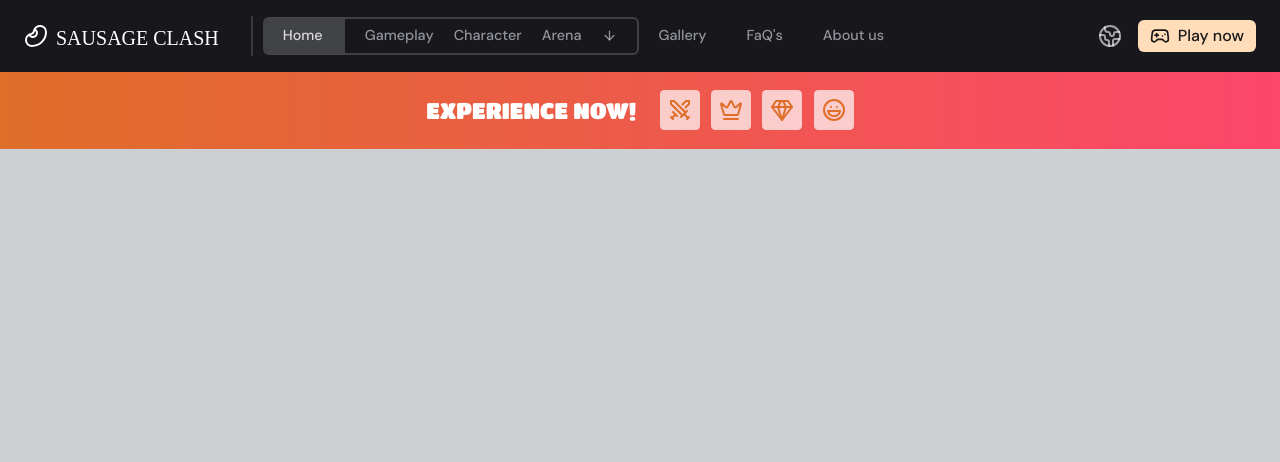
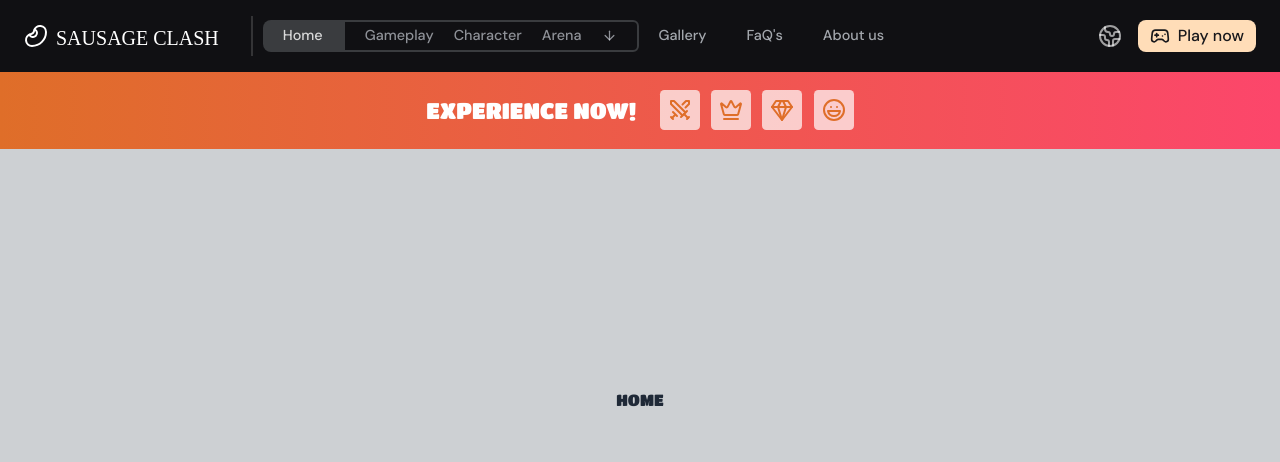
Before and after one commit to aikhe/BSEMC3B-ssgclsh, a Next.js app: page / in a window 1280 px wide. Shown: the top 462 px of the page. Built offline with nearby package versions, Linux system fonts and the light colour scheme; a web font is replaced by a local one.

Commit message:
finished sidebar & implemented hover states

```diff
--- a/app/(landing)/page.tsx
+++ b/app/(landing)/page.tsx
@@ -1,15 +1,17 @@
 import { Arena } from "@/components/landing/arena";
 import { Character } from "@/components/landing/character";
+import { Footer } from "@/components/landing/footer";
 import { Gameplay } from "@/components/landing/gameplay";
 import { Hero } from "@/components/landing/hero";
 
 export default function Landing() {
   return (
-    <div className="overflow-x-hidden max-w-screen">
+    <div className="max-w-screen overflow-x-hidden">
       <Hero />
       <Gameplay />
       <Character />
       <Arena />
+      <Footer />
     </div>
   );
 }
--- a/components/landing/arena.tsx
+++ b/components/landing/arena.tsx
@@ -2,7 +2,7 @@ export const Arena = () => {
   return (
     <section
       id="arena"
-      className="min-h-screen w-full bg-neutral-content grid items-center justify-center"
+      className="grid min-h-screen w-full items-center justify-center bg-neutral-content"
     >
       <span>ARENA</span>
     </section>
--- a/components/landing/character.tsx
+++ b/components/landing/character.tsx
@@ -2,7 +2,7 @@ export const Character = () => {
   return (
     <section
       id="character"
-      className="min-h-screen w-full bg-base-100 grid items-center justify-center"
+      className="grid min-h-screen w-full items-center justify-center bg-base-100"
     >
       <span>CHARACTER</span>
     </section>
--- /dev/null
+++ b/components/landing/footer.tsx
@@ -0,0 +1,10 @@
+export const Footer = () => {
+  return (
+    <section
+      id="footer"
+      className="grid min-h-screen w-full items-center justify-center bg-[#101013] text-white"
+    >
+      <span>footer</span>
+    </section>
+  );
+};
--- a/components/landing/gameplay.tsx
+++ b/components/landing/gameplay.tsx
@@ -2,9 +2,9 @@ export const Gameplay = () => {
   return (
     <section
       id="gameplay"
-      className="min-h-screen w-full bg-base-200 grid items-center justify-center"
+      className="grid min-h-screen w-full items-center justify-center bg-base-200"
     >
-      <span>GAMEPLAY</span>
+      <p>GAMEPLAY</p>
     </section>
   );
 };
--- a/components/landing/hero.tsx
+++ b/components/landing/hero.tsx
@@ -24,8 +24,8 @@ const icons = [
 
 export const Hero = () => {
   return (
-    <section className="mt-[4.5rem]">
-      <div className="flex flex-col items-center justify-center gap-3 bg-gradient-to-r from-[#df6e29] to-[#fc466b] py-[1rem] text-[1.4rem] text-white md:flex-row md:gap-6 md:py-[1.15rem]">
+    <>
+      <div className="absolute top-0 mt-[4.5rem] flex w-full flex-col items-center justify-center gap-3 bg-gradient-to-r from-[#df6e29] to-[#fc466b] py-[1rem] text-[1.4rem] text-white md:flex-row md:gap-6 md:py-[1.15rem]">
         <h3 className="leading-none">EXPERIENCE NOW!</h3>
         <div className="flex gap-[.7rem]">
           {icons.map((icon, index) => {
@@ -43,7 +43,11 @@ export const Hero = () => {
           })}
         </div>
       </div>
-      <div className="grid size-10 min-h-screen w-full items-center justify-center bg-neutral-content">
+      <section
+        id="home"
+        className="grid size-10 min-h-[100svh] w-full items-center justify-center bg-neutral-content"
+      >
+        <span>HOME</span>
         {/* <Image
           className="h-10 w-10"
           src="https://cdn2.unrealengine.com/fg-10-3-evg-keyart-backgroundonly-1920x1080-1920x1080-cf86998087ba.png"
@@ -52,8 +56,7 @@ export const Hero = () => {
           // height={100}
           fill
         /> */}
-        HOME
-      </div>
-    </section>
+      </section>
+    </>
   );
 };
--- a/components/landing/ui/header.tsx
+++ b/components/landing/ui/header.tsx
@@ -1,12 +1,18 @@
 "use client";
 import Link from "next/link";
-import { usePathname, useRouter } from "next/navigation";
+import { usePathname } from "next/navigation";
 import { DM_Sans } from "next/font/google";
 import { ArrowDown, Bean, Earth, Gamepad2, Menu } from "lucide-react";
-import { useEffect, useState } from "react";
+import { useState } from "react";
 import { LandingPages, Links } from "@/lib/nav-data";
+import { Sidebar } from "./sidebar";
 
 const dmSans = DM_Sans({ subsets: ["latin"] });
+
+const linkStyles = `text-[.9rem] lg:inline whitespace-nowrap text-slate-200/70
+  hover:bg-slate-200/20 hover:text-white/80 px-5 py-[.3rem] rounded-lg`;
+
+const buttonTransition = "transition-all duration-200";
 
 export const Header = () => {
   const [sidebarOpen, isSidebarOpen] = useState(false);
@@ -19,27 +25,27 @@ export const Header = () => {
     document.body.style.overflow = !disableScroll ? "hidden" : "auto";
   };
 
-  const pathname = usePathname();
-  const isRoot = pathname === "/";
+  const pathName = usePathname();
+  const isRoot = pathName === "/";
 
-  const linkStyles =
-    "text-[.9rem] lg:inline whitespace-nowrap text-slate-200/60 hover:bg-slate-200/20 hover:text-white/80 px-5 py-2 rounded-md";
-  const linkStylesSideBar =
-    "text-[1.5rem] lg:inline text-slate-200/60 hover:bg-slate-200/20 hover:text-white/80 px-5 py-2 rounded-md";
+  const [isHovered, setIsHovered] = useState(false);
 
   return (
     <>
-      <header className="fixed z-50 flex h-[4.5rem] w-full items-center bg-[#18181c] px-6 text-white">
+      <header className="fixed z-50 flex h-[4.5rem] w-full items-center bg-[#101013] px-6 text-white">
         <div
           className={`${dmSans.className} flex w-full items-center justify-between font-medium text-white`}
         >
           {/* MOBILE_NAVIGATION */}
 
-          <div className="mr-8 flex h-5 justify-center gap-2 lg:h-6">
+          <div
+            onClick={sidebarOpen ? handleToggleSidebar : undefined}
+            className="mr-8 flex h-5 justify-center gap-2 lg:h-6"
+          >
             <Bean />
             <Link
               className="font-valorant whitespace-nowrap text-xl font-normal"
-              href="/"
+              href={isRoot ? "#home" : Links[0].Link}
             >
               SAUSAGE CLASH
             </Link>
@@ -56,17 +62,27 @@ export const Header = () => {
           <div className="hidden w-full items-center justify-between lg:flex">
             <div className="flex items-center">
               <Link
-                href={Links[0].Link}
-                className={`whitespace-nowrap rounded-l-md px-5 py-2 text-[.9rem] text-slate-200/60 hover:bg-slate-200/20 hover:text-white/80 lg:inline ${pathname === Links[0].Link ? "bg-slate-200/20 text-white/80" : "hover:rounded-md"}`}
+                onMouseEnter={() => setIsHovered(true)}
+                onMouseLeave={() => setIsHovered(false)}
+                href={isRoot ? "#home" : Links[0].Link}
+                className={`${buttonTransition}
+                  whitespace-nowrap px-5 py-[.3rem] text-[.9rem] text-slate-200/60
+                  hover:bg-slate-200/20 hover:text-white/80 lg:inline
+                  ${isHovered && pathName === Links[0].Link ? "hover:rounded-l-lg" : "hover:rounded-lg"}
+                  ${isHovered ? "bg-none" : pathName === Links[0].Link && "rounded-l-lg bg-slate-200/20 text-white/80 hover:rounded-l-md"}
+                `}
               >
                 {Links[0].Text}
               </Link>
-              {pathname === "/" && (
-                <div className="flex items-center rounded-r-md border-2 border-slate-200/20 px-5 py-[.4rem] text-[.9rem] text-slate-200/60">
+              {isRoot && (
+                <div
+                  className="flex items-center rounded-r-md border-2 border-slate-200/20
+                    px-5 py-[.2rem] text-[.9rem] text-slate-200/60"
+                >
                   {LandingPages.map((page, i) => {
                     return (
                       <Link
-                        className="mr-5 hover:text-white/80"
+                        className={`${buttonTransition} mr-5 hover:text-white/90`}
                         href={page.Id}
                         key={i}
                       >
@@ -74,14 +90,21 @@ export const Header = () => {
                       </Link>
                     );
                   })}
-                  <ArrowDown size={15} />
+                  <Link
+                    href="#footer"
+                    className={`${buttonTransition} hover:text-white/90`}
+                  >
+                    <ArrowDown size={15} />
+                  </Link>
                 </div>
               )}
               {Links &&
                 Links.slice(1).map((link, i) => {
                   return (
                     <Link
-                      className={`${linkStyles} ${pathname === link.Link && "bg-slate-200/20 text-white/80"}`}
+                      onMouseEnter={() => setIsHovered(true)}
+                      onMouseLeave={() => setIsHovered(false)}
+                      className={`${linkStyles} ${buttonTransition} ${isHovered ? "bg-none" : pathName === link.Link && "bg-slate-200/20 text-white/80"}`}
                       href={link.Link}
                       key={i}
                     >
@@ -93,11 +116,16 @@ export const Header = () => {
 
             <div className="flex items-center gap-4 leading-none">
               <Link href={Links[1].Link}>
-                <Earth className="cursor-pointer text-white/60 hover:text-white" />
+                <Earth
+                  className={`${buttonTransition} cursor-pointer text-white/60 hover:text-white`}
+                />
               </Link>
               <Link
-                className="flex items-center gap-2 whitespace-nowrap rounded-md bg-[#ffddb8] px-3 py-1 text-base text-[#18181c] hover:bg-[#ffddb8]/80"
-                href={LandingPages[0].Id}
+                className={`${buttonTransition} flex items-center gap-2 whitespace-nowrap
+                  rounded-lg bg-[#ffddb8] px-3 py-1 text-base text-[#18181c]
+                  hover:bg-[#ffddb8]/80
+                `}
+                href={isRoot ? LandingPages[2].Id : Links[0].Link}
               >
                 <Gamepad2 className="size-[1.25rem]" />
                 Play now
@@ -110,54 +138,12 @@ export const Header = () => {
       {/* SIDE_BAR */}
 
       {sidebarOpen && (
-        <div
-          className={`${dmSans.className} fixed top-0 flex h-full w-full flex-col items-center justify-center gap-4 bg-[#18181c] text-xl text-white`}
-        >
-          <Link
-            onClick={handleToggleSidebar}
-            href={Links[0].Link}
-            className={linkStylesSideBar}
-          >
-            {Links[0].Text}
-          </Link>
-          {isRoot &&
-            LandingPages.map((page, i) => {
-              return (
-                <Link
-                  className={`${linkStylesSideBar}`}
-                  onClick={handleToggleSidebar}
-                  href={page.Id}
-                  key={i}
-                >
-                  {page.Text}
-                </Link>
-              );
-            })}
-          {Links &&
-            Links.slice(1).map((link, i) => {
-              return (
-                <Link
-                  className={linkStylesSideBar}
-                  onClick={handleToggleSidebar}
-                  href={link.Link}
-                  key={i}
-                >
-                  {link.Text}
-                </Link>
-              );
-            })}
-          <Link onClick={handleToggleSidebar} href={Links[1].Link}>
-            <Earth className="text-white/60" />
-          </Link>
-          <Link
-            onClick={handleToggleSidebar}
-            className="flex items-center gap-2 rounded-md bg-[#ffddb8] px-3 py-1 text-base text-[#18181c]"
-            href={isRoot ? LandingPages[2].Id : Links[0].Link}
-          >
-            <Gamepad2 className="size-[1.25rem]" />
-            Play now
-          </Link>
-        </div>
+        <Sidebar
+          handleClick={handleToggleSidebar}
+          isRoot={isRoot}
+          pathName={pathName}
+          buttonTransition={buttonTransition}
+        />
       )}
 
       {/* END */}
--- /dev/null
+++ b/components/landing/ui/sidebar.tsx
@@ -0,0 +1,139 @@
+import { LandingPages, Links } from "@/lib/nav-data";
+import { ArrowDown, Earth, Gamepad2 } from "lucide-react";
+import { FaFacebook } from "react-icons/fa";
+import { DM_Sans } from "next/font/google";
+import Link from "next/link";
+import { FaSquareFacebook, FaXTwitter } from "react-icons/fa6";
+import { IoLogoYoutube } from "react-icons/io";
+import { PiTiktokLogoFill } from "react-icons/pi";
+import { RiInstagramFill } from "react-icons/ri";
+
+const dmSans = DM_Sans({ subsets: ["latin"] });
+
+interface SidebarProps {
+  handleClick: () => void;
+  isRoot: boolean;
+  pathName: string;
+  buttonTransition?: string;
+}
+
+const linkStylesSideBar =
+  "text-base leading-none px-4 text-white/70 py-[1.2rem] bg-slate-50/5 w-full rounded-xl hover:bg-slate-50/20 hover:text-white/90";
+
+const icons = [
+  {
+    Icon: FaSquareFacebook,
+    Link: "",
+  },
+  {
+    Icon: PiTiktokLogoFill,
+    Link: "",
+  },
+  {
+    Icon: IoLogoYoutube,
+    Link: "",
+  },
+  {
+    Icon: FaXTwitter,
+    Link: "",
+  },
+  {
+    Icon: RiInstagramFill,
+    Link: "",
+  },
+];
+
+export const Sidebar: React.FC<SidebarProps> = ({
+  handleClick,
+  isRoot,
+  pathName,
+  buttonTransition,
+}) => {
+  return (
+    <div className="fixed top-0 z-10 flex h-full w-full flex-col bg-white/30 backdrop-blur">
+      <div
+        className={`${dmSans.className} flex h-full flex-col items-center justify-between bg-[#101013] px-[1.25rem] pb-8 pt-[5rem]`}
+      >
+        <div className="flex w-full flex-col gap-4">
+          <Link
+            onClick={handleClick}
+            href={isRoot ? "#home" : Links[0].Link}
+            className={`${linkStylesSideBar} ${buttonTransition}`}
+          >
+            {Links[0].Text}
+          </Link>
+          {isRoot && (
+            <div className="flex items-center justify-center gap-8 rounded-xl border-2 border-slate-50/10 px-4 py-[.9rem] text-[1rem] text-white/50">
+              {LandingPages.map((page, i) => {
+                return (
+                  <Link
+                    onClick={handleClick}
+                    className={`${buttonTransition} hover:text-white/90`}
+                    href={page.Id}
+                    key={i}
+                  >
+                    {page.Text}
+                  </Link>
+                );
+              })}
+              <Link
+                onClick={handleClick}
+                href="#footer"
+                className={`${buttonTransition} hover:text-white/90`}
+              >
+                <ArrowDown size={15} />
+              </Link>
+            </div>
+          )}
+          {Links &&
+            Links.slice(1).map((link, i) => {
+              return (
+                <Link
+                  className={`${linkStylesSideBar} ${buttonTransition} ${pathName === link.Link && "bg-slate-50/20 text-white/90"}`}
+                  onClick={handleClick}
+                  href={link.Link}
+                  key={i}
+                >
+                  {link.Text}
+                </Link>
+              );
+            })}
+          <Link
+            className="ml-auto mr-2 w-fit"
+            onClick={handleClick}
+            href={Links[1].Link}
+          >
+            <Earth
+              className={`${buttonTransition} size-[1.5rem] text-white/60 hover:text-white`}
+            />
+          </Link>
+        </div>
+        <Link
+          onClick={handleClick}
+          className={`${buttonTransition} flex w-[22rem] items-center justify-center gap-2 rounded-xl bg-[#ffddb8] py-[1rem] text-base font-medium leading-none text-[#101013] hover:bg-[#ffddb8]/80`}
+          href={isRoot ? LandingPages[2].Id : Links[0].Link}
+        >
+          <Gamepad2 className="size-[1.25rem] " />
+          Play now
+        </Link>
+      </div>
+      <div className="flex h-[10svh] w-full items-center justify-center gap-8 bg-gradient-to-r from-[#545fab] from-[1%] via-indigo-500 via-[40%] to-sky-500 to-[90%] px-4 text-white drop-shadow-[0_1.2px_1.2px_rgba(0,0,0,0.8)]">
+        <p className="text-2xl drop-shadow-md">SOCIALS:</p>
+        <div className="flex gap-3">
+          {icons.map((icon, index) => {
+            const Icon = icon.Icon;
+
+            return (
+              <Link href={icon.Link} key={index}>
+                <Icon
+                  size={30}
+                  className={`${buttonTransition} drop-shadow-md hover:text-white/70`}
+                />
+              </Link>
+            );
+          })}
+        </div>
+      </div>
+    </div>
+  );
+};
--- a/package.json
+++ b/package.json
@@ -15,6 +15,7 @@
     "next": "14.2.3",
     "react": "^18",
     "react-dom": "^18",
+    "react-icons": "^5.2.1",
     "sass": "^1.77.0"
   },
   "devDependencies": {
```
Also changed, not shown: app/(landing)/styles/additional-styles/utils.scss (+28 -2 lines), app/(landing)/styles/globals.scss (+9 -0 lines), 2 other files (tests, documents, lock files or other folders).
